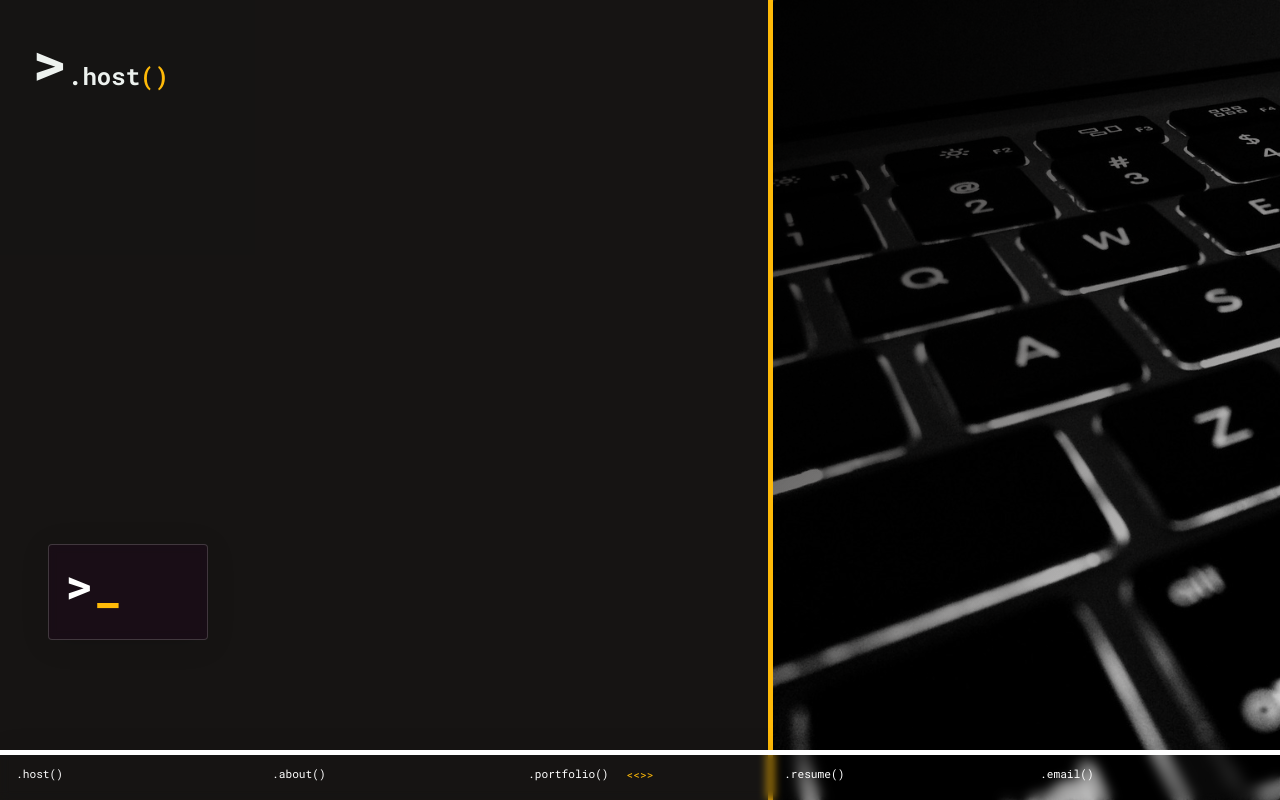
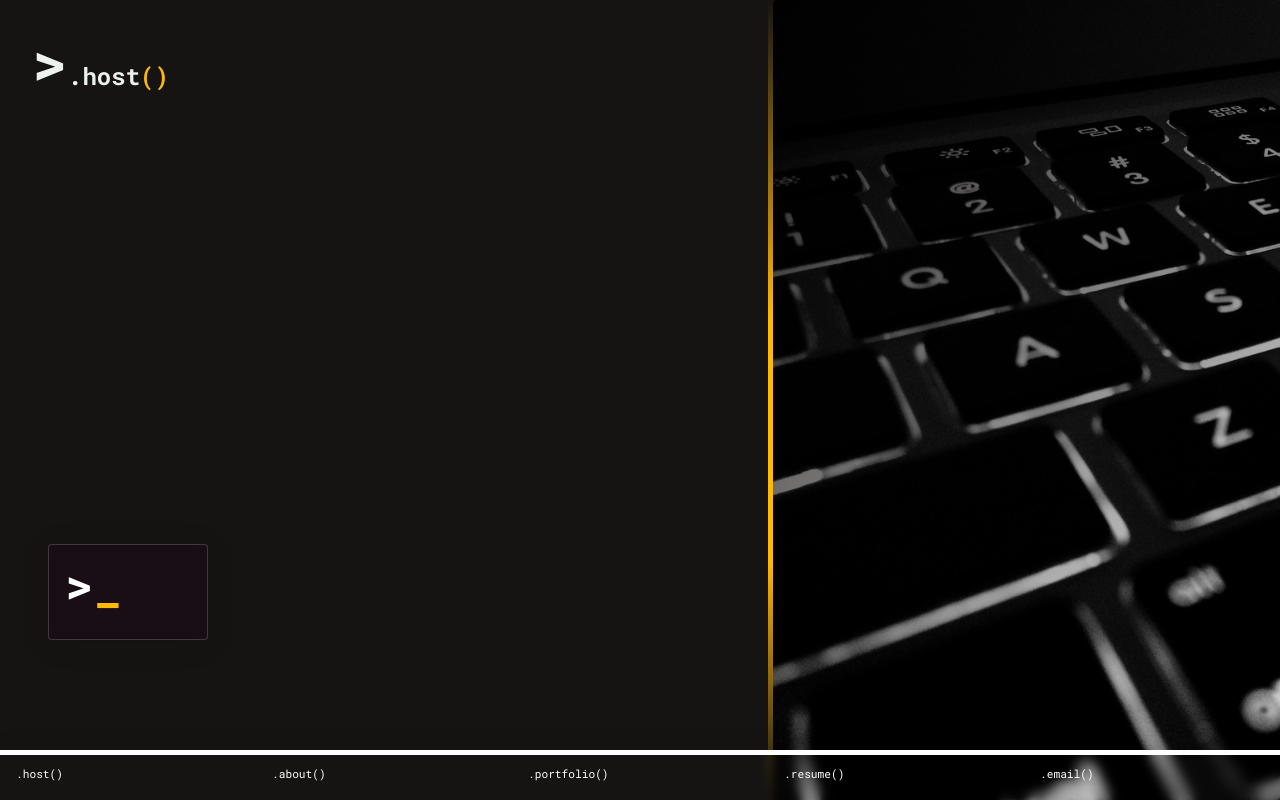
Before and after one commit to milwilczynski/kekAbout, a React (Vite) app: page / in a window 1280 px wide. Built offline with nearby package versions, Linux system fonts and the light colour scheme.

Commit message:
change to img border

```diff
--- a/src/components/navigation/index.tsx
+++ b/src/components/navigation/index.tsx
@@ -31,10 +31,6 @@ export const Navigation: FC<PropsWithChildren<NavigationProps>> = ({
               </motion.div>
             );
           })}
-          <motion.div className={styles.navigation_label}>
-            <div>{'<<'}</div>
-            <div>{'>>'}</div>
-          </motion.div>
         </motion.div>
       </AnimatePresence>
     </section>
--- a/src/pages/home/home.module.scss
+++ b/src/pages/home/home.module.scss
@@ -38,7 +38,15 @@
     content: '';
     width: 5px;
     height: 100%;
-    background: rgba(255, 186, 8, 1);
+    background: rgb(22, 20, 19);
+    background: linear-gradient(
+      180deg,
+      rgba(22, 20, 19, 1) 0%,
+      rgba(255, 186, 8, 1) 40%,
+      rgba(255, 186, 8, 1) 70%,
+      rgba(22, 20, 19, 1) 100%
+    );
+    //background: rgba(255, 186, 8, 1);
   }
 
   &_img {
```
